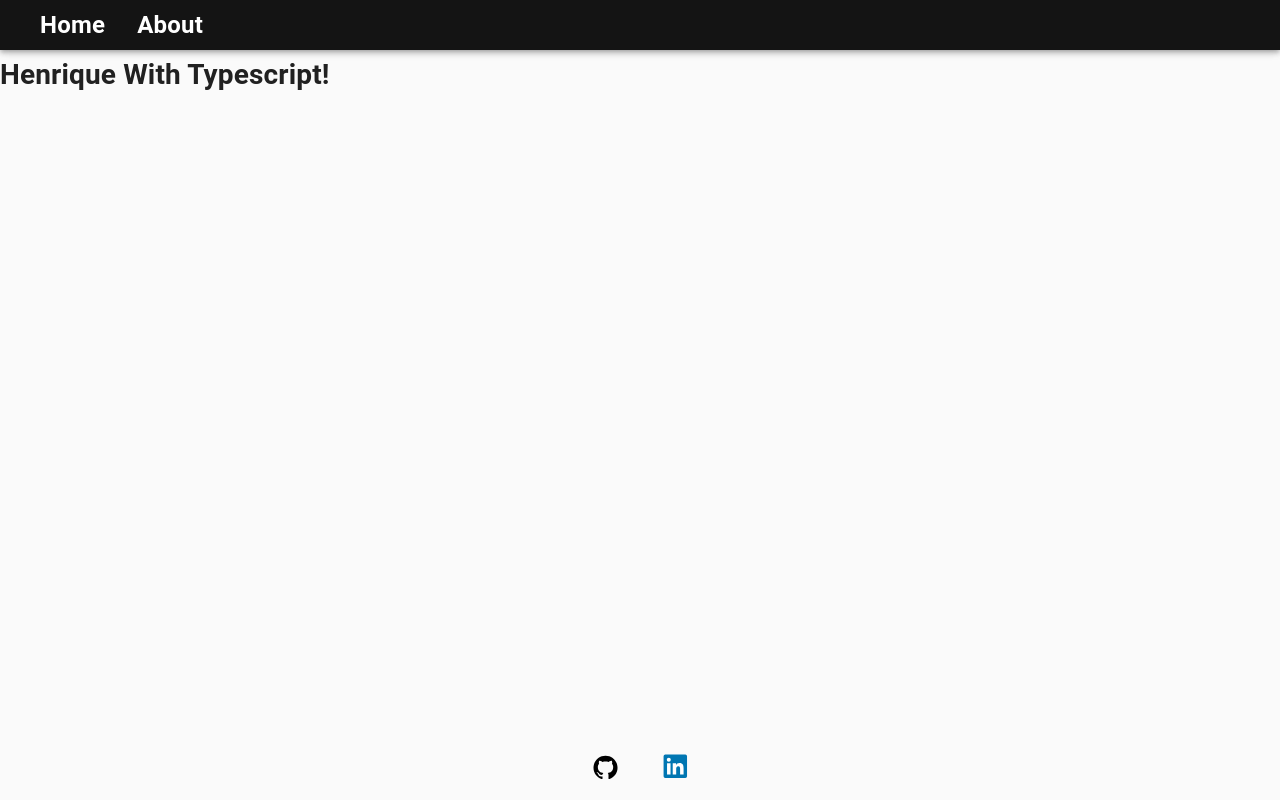
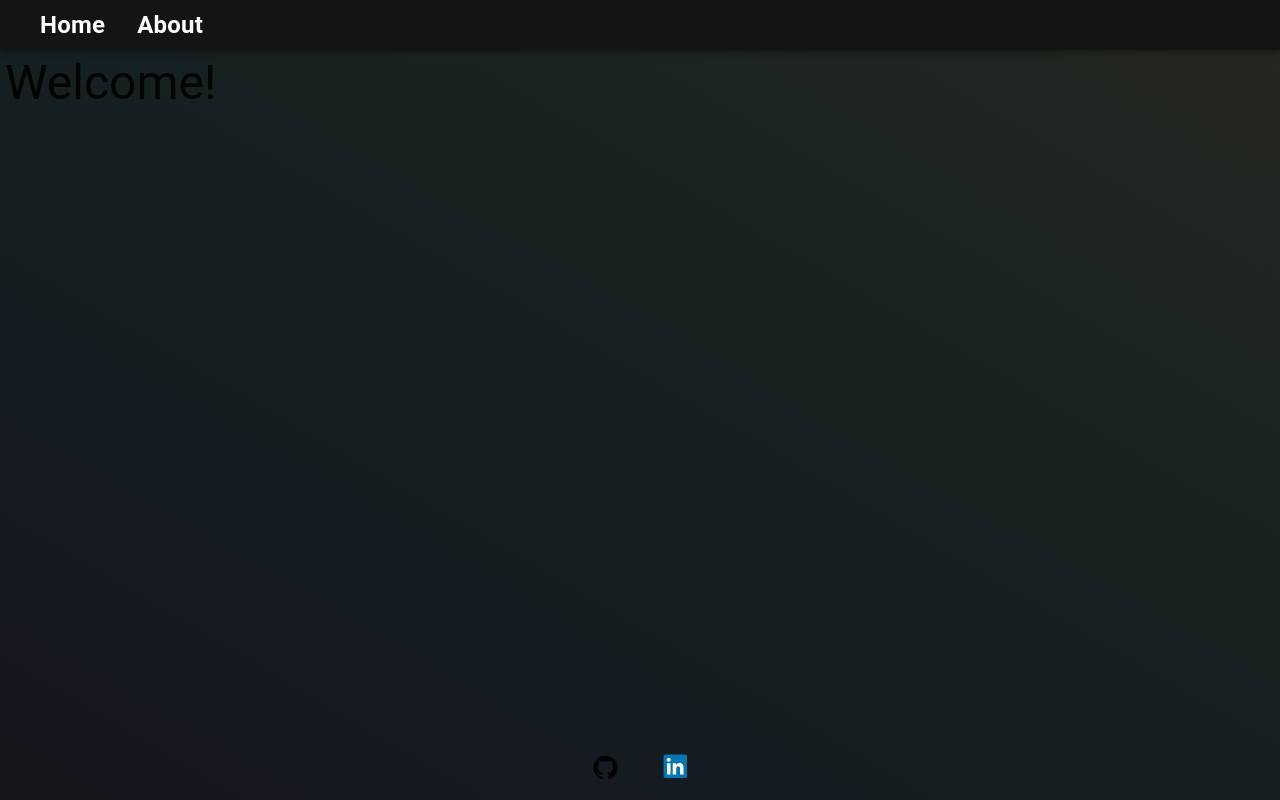
Before and after one commit to henriqueholtz/henriqueholtz.github.io, a Next.js app: page / in a window 1280 px wide. Built offline with nearby package versions, Linux system fonts and the light colour scheme.

Commit message:
Add background-color to de main element

```diff
--- a/src/components/Layout/DefaultLayout.module.scss
+++ b/src/components/Layout/DefaultLayout.module.scss
@@ -1,3 +1,14 @@
 .main {
-  margin-top: 55px;
+  margin-top: 50px;
+  padding: 5px 0 0 5px;
+  width: 100%;
+  min-height: calc(100vh - 50px); //size of CustomAppBar
+  background-image: linear-gradient(
+    to right top,
+    #17161d,
+    #151b21,
+    #162021,
+    #1c2421,
+    #252721
+  );
 }
--- a/src/pages/about.tsx
+++ b/src/pages/about.tsx
@@ -1,4 +1,5 @@
 import Head from 'next/head';
+import { Typography } from '@material-ui/core';
 import React from 'react';
 
 export default function About() {
@@ -7,7 +8,10 @@ export default function About() {
       <Head>
         <title>{`[About] - Henrique Holtz's Page`}</title>
       </Head>
-      <h1>This is my about page</h1>
+      <Typography
+        variant="h3"
+        variantMapping={{ h3: 'h1' }}
+      >{`Hi, I'm Henrique Holtz!`}</Typography>
     </>
   );
 }
--- a/src/pages/index.tsx
+++ b/src/pages/index.tsx
@@ -1,4 +1,5 @@
 import Head from 'next/head';
+import { Typography } from '@material-ui/core';
 
 export default function Home() {
   return (
@@ -6,7 +7,10 @@ export default function Home() {
       <Head>
         <title>{`[Home] - Henrique Holtz's Page`}</title>
       </Head>
-      <h1>Henrique With Typescript!</h1>
+      <Typography
+        variant="h3"
+        variantMapping={{ h3: 'h1' }}
+      >{`Welcome!`}</Typography>
     </>
   );
 }
```
